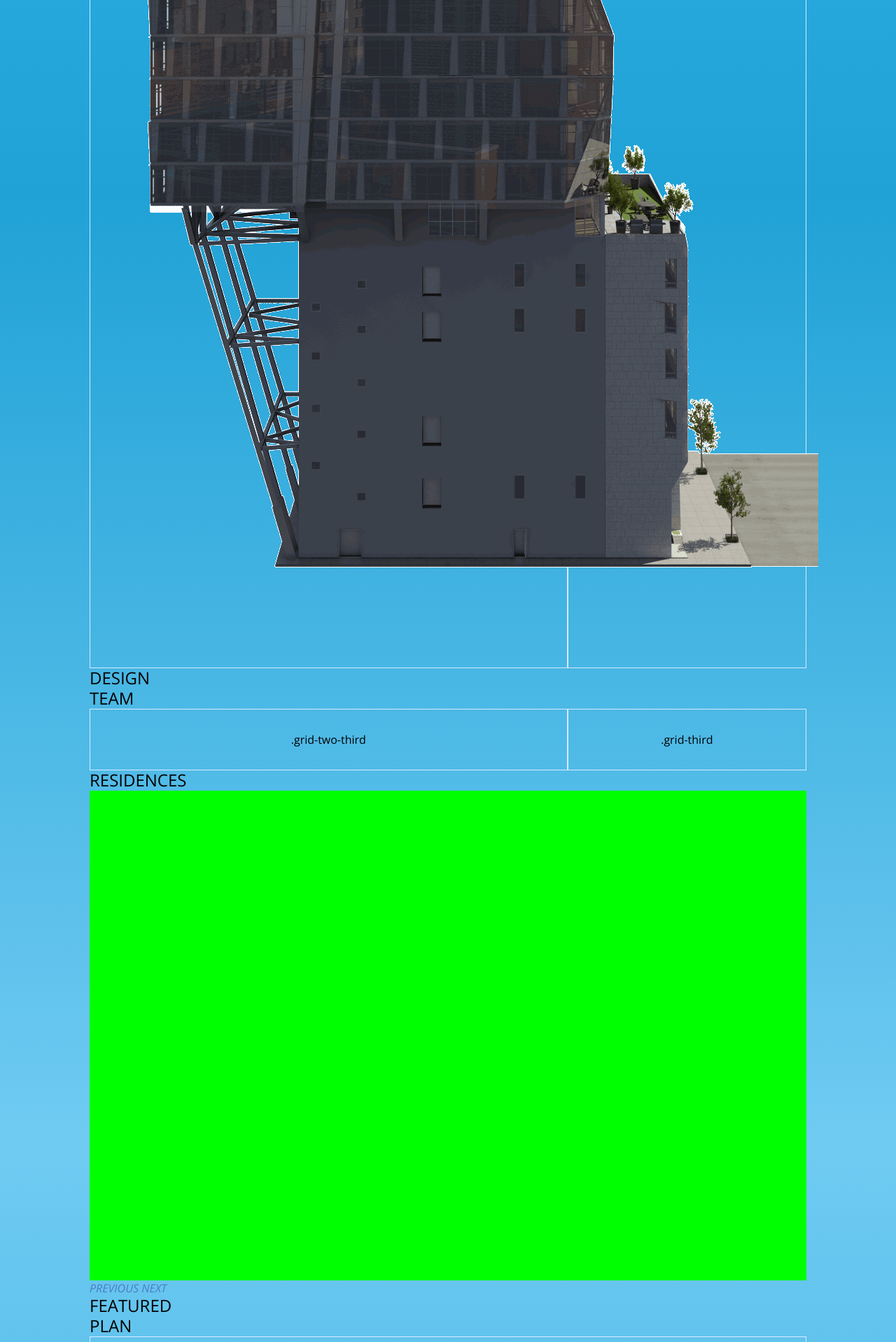
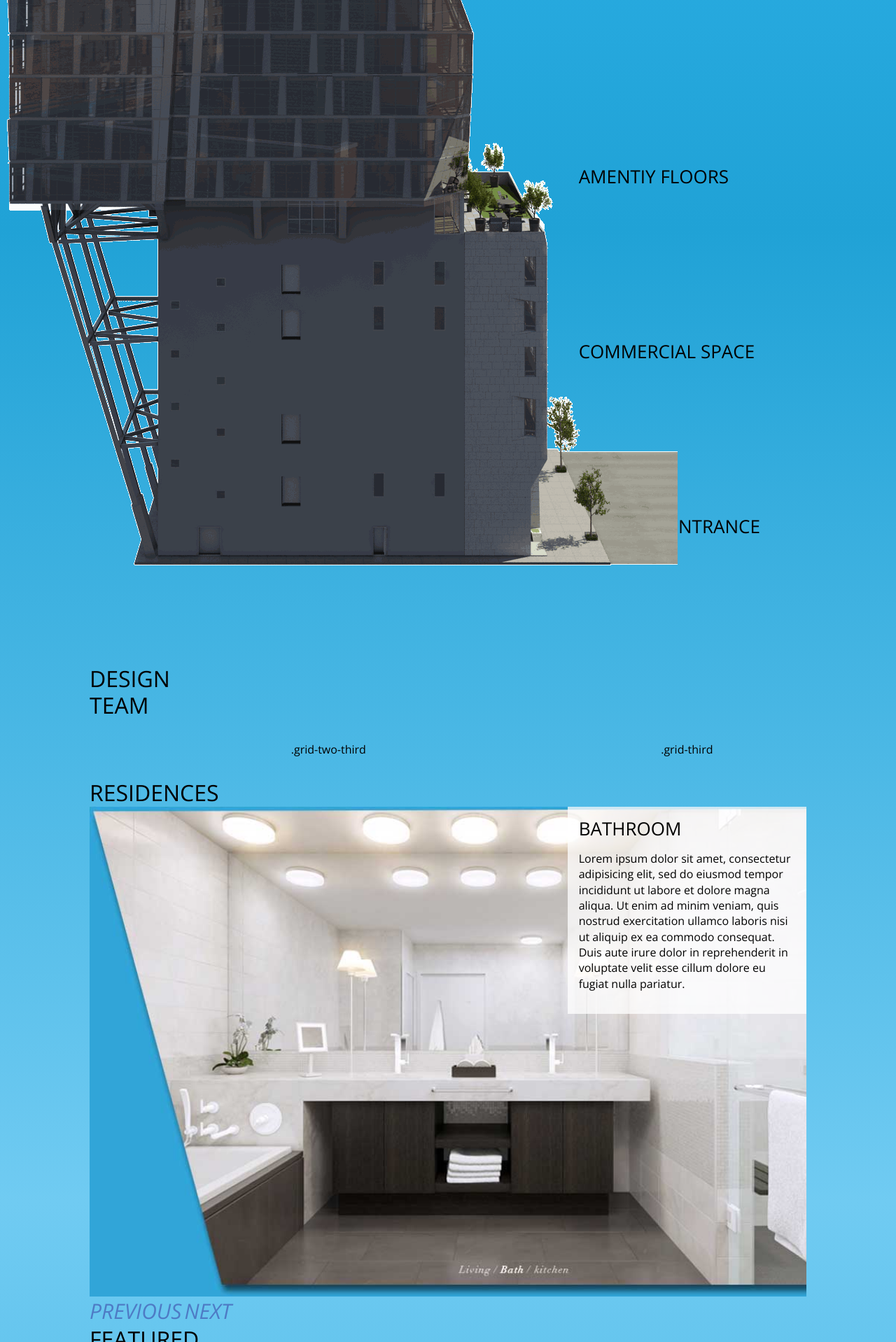
Before and after one commit to adriaanbalt/35xv, a CodeIgniter app: page /35xv/ in a window 1280 px wide. Shown: the part 1640-3558 px from the top of the page at 70% size. Run offline with CodeIgniter, Linux system fonts and the light colour scheme; style sheets or scripts are compiled from the project's sources; some libraries are stand-ins or nearby versions.

Commit message:
a lot of styling for the galleries

```diff
--- a/asset/css/screen.css
+++ b/asset/css/screen.css
@@ -13,6 +13,9 @@ nav ul li {
   font-weight: 100;
   float: left;
   margin-right: 5px;
+}
+nav a, nav a:visited {
+  font-size: 16px;
 }
 
 body {
@@ -64,7 +67,17 @@ h1 {
   letter-spacing: 1px;
 }
 
-h2, h3, h4, h5, h6 {
+h2 {
+  font-weight: 100;
+  font-size: 32px;
+}
+
+h3 {
+  font-weight: 100;
+  font-size: 26px;
+}
+
+h4, h5, h6 {
   font-weight: 100;
 }
 
@@ -90,10 +103,7 @@ a, a:visited {
   font-style: italic;
   color: #4e7bc5;
   text-decoration: none;
-}
-
-.content-box {
-  border: 1px solid #d9e8ff;
+  font-size: 30px;
 }
 
 #container {
@@ -108,7 +118,6 @@ a, a:visited {
 }
 
 .gallery {
-  background: #0f0;
   position: relative;
   height: 700px;
   overflow: hidden;
@@ -116,12 +125,12 @@ a, a:visited {
 .gallery .gallery-container {
   position: absolute;
 }
-.gallery img {
+.gallery .slide {
   float: left;
 }
 
-.gallery-info {
-  background: #eee;
+.white-bg {
+  background: rgba(255, 255, 255, 0.75);
 }
 
 #home .content-box {
@@ -138,6 +147,7 @@ a, a:visited {
   zoom: 1;
   display: block;
   z-index: 100;
+  left: -200px;
 }
 #design #building-large img {
   display: none;
@@ -145,3 +155,12 @@ a, a:visited {
   top: 0;
   left: 0;
 }
+#design #design-info .one {
+  height: 1350px;
+}
+#design #design-info .two {
+  height: 250px;
+}
+#design #design-info .three {
+  height: 250px;
+}
--- a/asset/sass/_design.scss
+++ b/asset/sass/_design.scss
@@ -6,6 +6,7 @@
 		//top: 0%;
 		display: block;
 		z-index: 100;
+		left: -200px;
 		img {
 			display: none;
 			position: absolute;
@@ -13,4 +14,16 @@
 			left: 0;
 		}
 	}
+
+	#design-info{
+		.one {
+			height: 1350px;
+		}
+		.two {
+			height: 250px;
+		}
+		.three {
+			height: 250px;
+		}
+	}
 }
--- a/asset/sass/_gallery.scss
+++ b/asset/sass/_gallery.scss
@@ -1,5 +1,4 @@
 .gallery {
-	background: #0f0;
 	position: relative;
 	height: 700px;
 	overflow: hidden;
@@ -7,12 +6,12 @@
 	.gallery-container {
 		position: absolute;
 	}
-	img {
+	.slide {
 		float: left;
 	}
 
 }
 
-.gallery-info {
-	background: #eee;
+.white-bg {
+	background: rgba( 255, 255, 255, .75);
 }
--- a/asset/sass/_main.scss
+++ b/asset/sass/_main.scss
@@ -38,7 +38,17 @@ h1 {
 	font-weight: normal;
 	letter-spacing: 1px;
 }
-h2,h3,h4,h5,h6 { font-weight: 100; }
+h2 {
+	font-weight: 100;
+	font-size: 32px;
+}
+h3 {
+	font-weight: 100;
+	font-size: 26px;
+}
+h4,h5,h6 {
+	font-weight: 100;
+}
 ul { margin: .5em 0; padding: 0 0 0 1.5em; }
 li { padding-right: 1em; }
 small { font-weight: normal; font-size: .75em; }
@@ -48,9 +58,10 @@ a, a:visited {
 	font-style: italic;
 	color: #4e7bc5;
 	text-decoration: none;
+	font-size: 30px;
 }
 .content-box {
-	border: 1px solid #d9e8ff;
+	//border: 1px solid #d9e8ff;
 }
 
 #container {
--- a/asset/sass/_nav.scss
+++ b/asset/sass/_nav.scss
@@ -13,4 +13,7 @@ nav {
 			margin-right: 5px;
 		}
 	}
+	a, a:visited {
+		font-size: 16px;
+	}
 }
--- /dev/null
+++ b/asset/sass/_units.scss
@@ -0,0 +1,8 @@
+#fetured-plan {
+	.feature {
+
+	}
+}
+#unit-availability {
+
+}
--- a/asset/sass/screen.scss
+++ b/asset/sass/screen.scss
@@ -7,3 +7,4 @@
 @import "gallery";
 @import "home";
 @import "design";
+@import "units";
```
